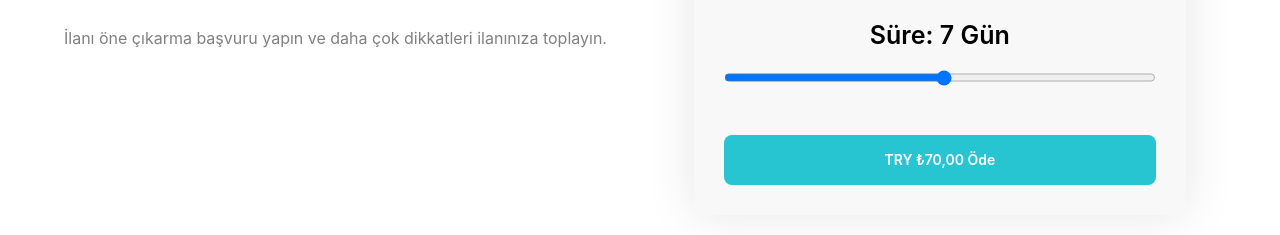
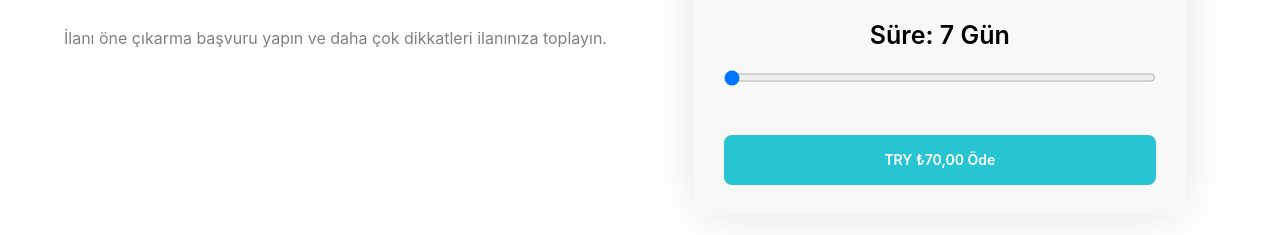
Before and after one commit to melihkostk/portfoy, a React (Vite) app: page /properties/1/boost in a window 1280 px wide. Shown: the part 522-757 px from the top of the page. Built offline with nearby package versions, Linux system fonts and the light colour scheme; no server answers.

Commit message:
Boost page's day select displayed respect to the property status

```diff
--- a/src/pages/Boost.jsx
+++ b/src/pages/Boost.jsx
@@ -20,6 +20,8 @@ export function Boost({ loged }) {
     useEffect(() => {
         getDetails(id).then(setDetails).finally(() => setLoaded(true))
     }, [id])
+
+    const [day , setDay] = useState(7);
 
     return (
         <div className='flex flex-col items-center font-sf'>
@@ -82,11 +84,11 @@ export function Boost({ loged }) {
                             </div>
                             {details.status !== "draft" && <div className="flex flex-col">
                                 <div className="text-center my-12.5">
-                                    <span className="text-[25px] font-semibold">Süre: 7 Gün</span>
-                                    <input className="block mt-4 w-full h-3.75 bg-[#efefef]" type="range" min={7} max={60} name="days" />
+                                    <span className="text-[25px] font-semibold">Süre: {day} Gün</span>
+                                    <input value={day} onChange={(e) => setDay(e.target.value)} className="block mt-4 w-full h-3.75 bg-[#efefef]" type="range" min={7} max={60} name="days" />
                                 </div>
                                 <div>
-                                    <button className="w-full bg-[#27c5d2] cursor-pointer hover:bg-[#048B99] transition-colors duration-300 ease-in-out text-white rounded-lg font-semibold text-sm h-12.5 px-5">TRY ₺70,00 Öde</button>
+                                    <button className="w-full bg-[#27c5d2] cursor-pointer hover:bg-[#048B99] transition-colors duration-300 ease-in-out text-white rounded-lg font-semibold text-sm h-12.5 px-5">TRY ₺{day * 10},00 Öde</button>
                                 </div>
                             </div>}
                         </div>
```
